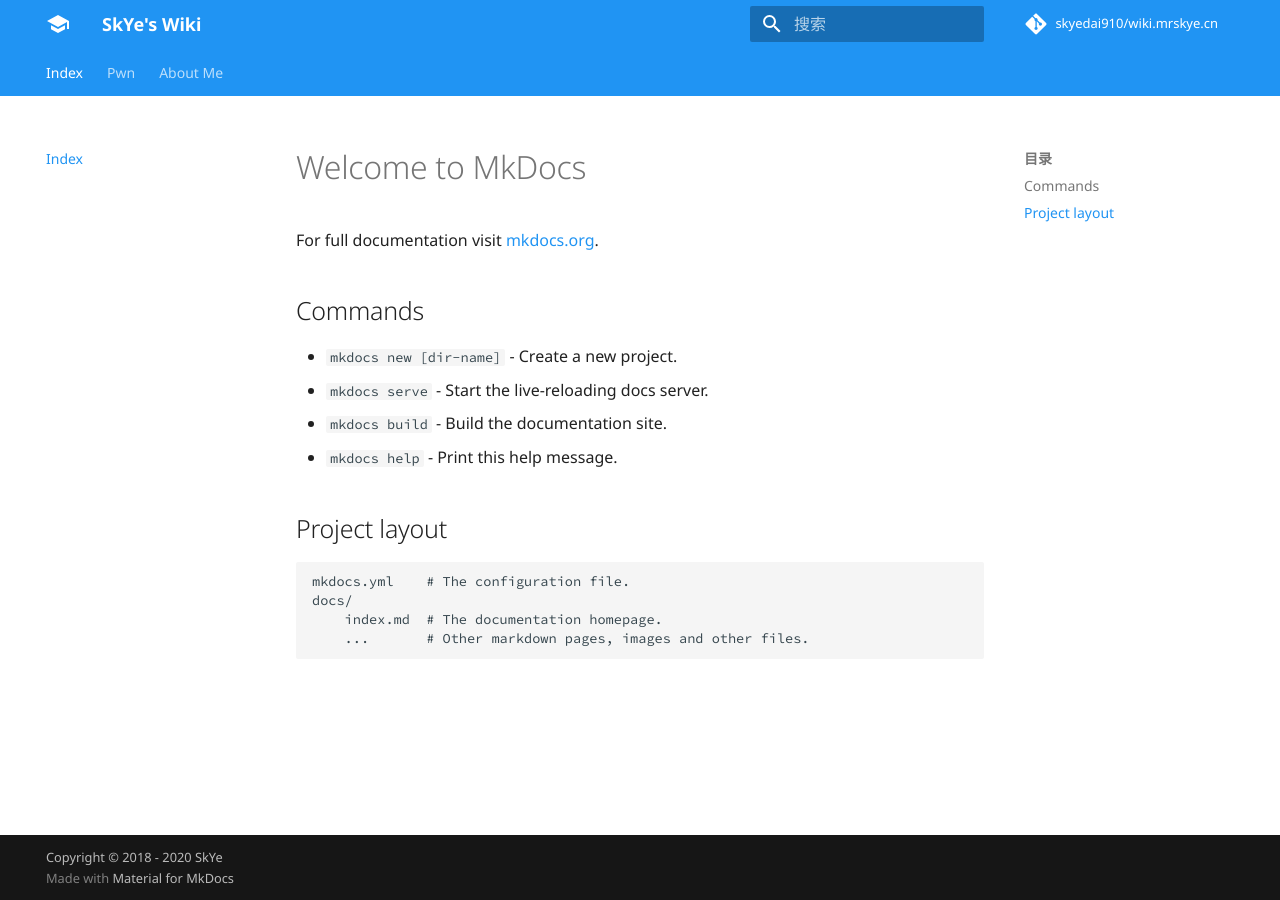
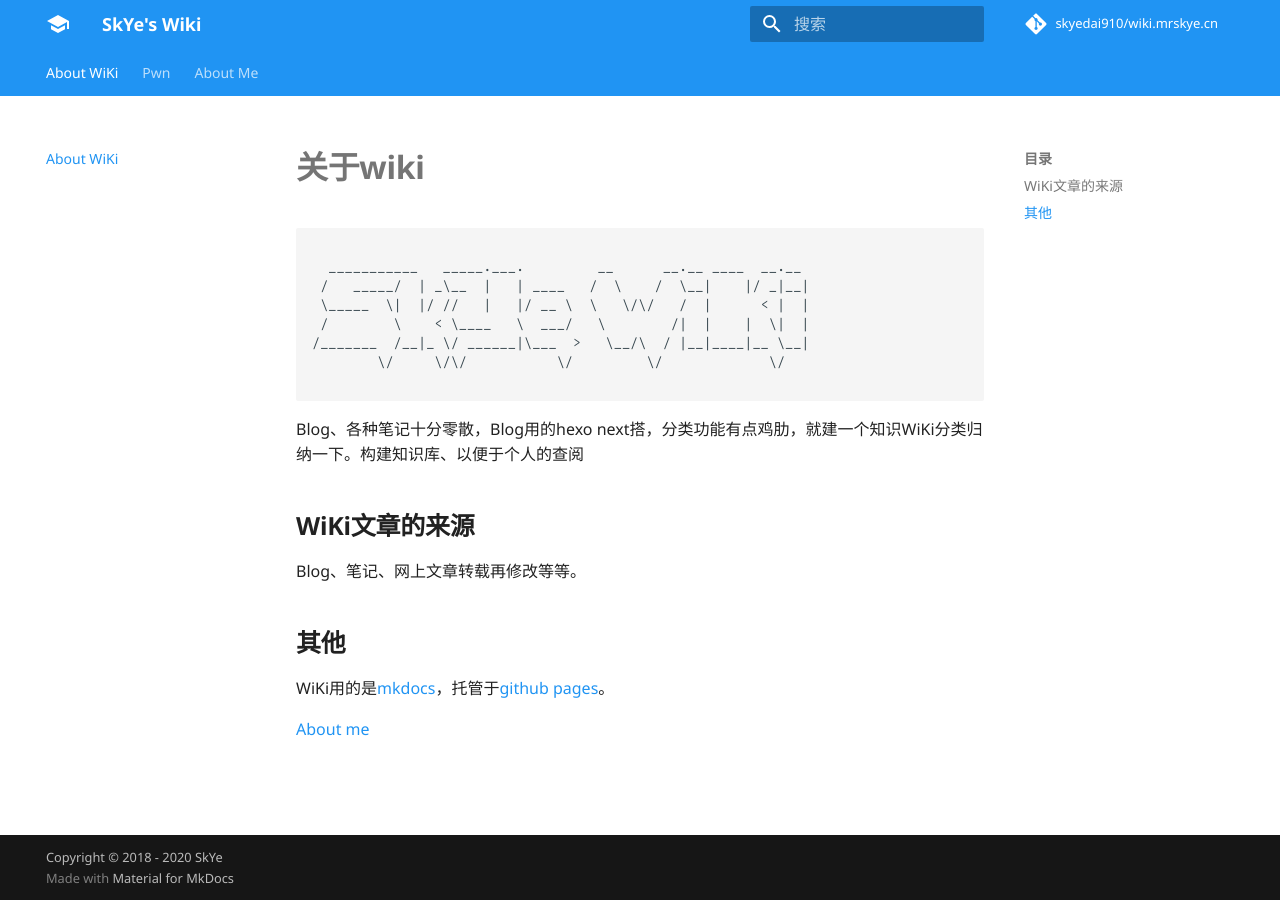
Before and after one commit to skyedai910/wiki.mrskye.cn, an MkDocs documentation site: the page built from docs/index.md, in a window 1280 px wide. Built offline with MkDocs 1.6.1 and Material for MkDocs 9.7.7, drawn with Linux system fonts in a browser that asks for light colours; comment, search, counter and statistics services are not loaded.

Commit message:
update about.md

````diff
--- a/docs/index.md
+++ b/docs/index.md
@@ -1,17 +1,23 @@
-# Welcome to MkDocs
+# **关于wiki**
+```
 
-For full documentation visit [mkdocs.org](https://mkdocs.org).
+  ___________   _____.___.         __      __.__ ____  __.__
+ /   _____/  | _\__  |   | ____   /  \    /  \__|    |/ _|__|
+ \_____  \|  |/ //   |   |/ __ \  \   \/\/   /  |      < |  |
+ /        \    < \____   \  ___/   \        /|  |    |  \|  |
+/_______  /__|_ \/ ______|\___  >   \__/\  / |__|____|__ \__|
+        \/     \/\/           \/         \/             \/
 
-## Commands
+```
 
-* `mkdocs new [dir-name]` - Create a new project.
-* `mkdocs serve` - Start the live-reloading docs server.
-* `mkdocs build` - Build the documentation site.
-* `mkdocs help` - Print this help message.
+Blog、各种笔记十分零散，Blog用的hexo next搭，分类功能有点鸡肋，就建一个知识WiKi分类归纳一下。构建知识库、以便于个人的查阅
 
-## Project layout
+## **WiKi文章的来源**
 
-    mkdocs.yml    # The configuration file.
-    docs/
-        index.md  # The documentation homepage.
-        ...       # Other markdown pages, images and other files.
+Blog、笔记、网上文章转载再修改等等。
+
+## **其他**
+
+WiKi用的是[mkdocs](https://github.com/mkdocs/mkdocs)，托管于[github pages](https://pages.github.com/)。
+
+[About me](about.md)
--- a/mkdocs.yml
+++ b/mkdocs.yml
@@ -8,7 +8,7 @@ remote_name: origin
 google_analytics: ['UA-36723568-3', 'wiki.mrskye.cn']
 
 nav:
-  - Index: index.md
+  - About WiKi: index.md
   - Pwn:
     - ELF安全防护机制:
         - ELF安全防御机制小结: ELFSecurityProtection/ELFSecurityProtectionSummary.md
````
Also changed, not shown: docs/about.md (+25 -0 lines), site/404.html, site/ELFSecurityProtection/ELFSecurityProtectionSummary/index.html, site/about/index.html, site/index.html, site/search/search_index.json, 1 other file.
